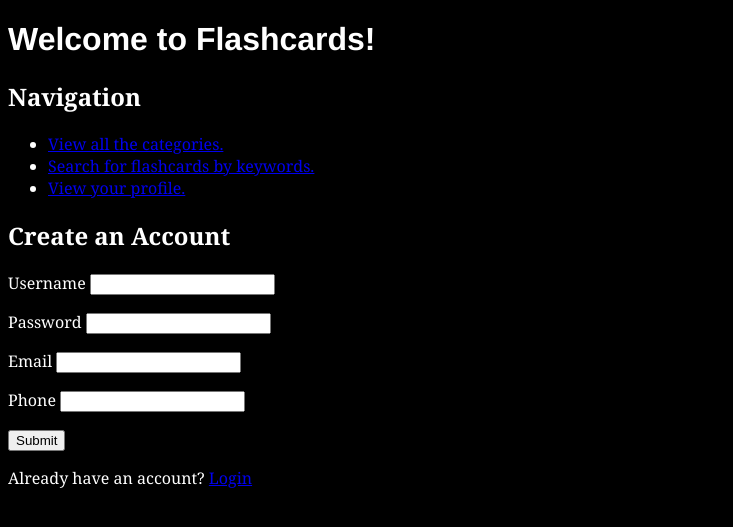
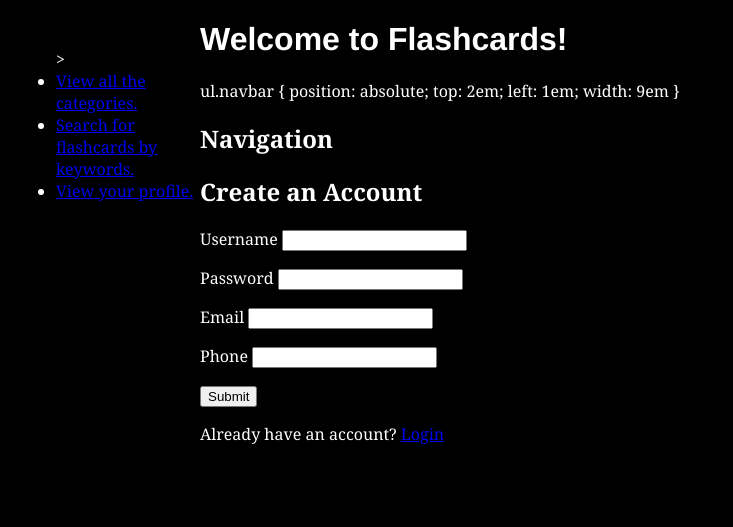
Before and after one commit to aquariangirl/Flashcards, a Flask app: page / in a window 1280 px wide. Shown: the top 527 px of the page, without its empty margins (0-733 px from the left). Run offline with Flask 2, Linux system fonts and the light colour scheme.

Commit message:
styling updates

```diff
--- a/templates/base.html
+++ b/templates/base.html
@@ -8,11 +8,17 @@
     </title>
         <style type="text/css">
           body {
+            padding-left: 12em;
             font-family: Georgia, "Times New Roman",
             Times, serif;
             color: rgb(255, 255, 255);
             background-color: rgb(0, 0, 0)  }
-            h1 {
+          ul.navbar {
+            position: absolute;
+            top: 2em;
+            left: 1em;
+            width: 9em }
+          h1 {
               font-family: Helvetica, Geneva, Arial,
                     SunSans-Regular, sans-serif }
         </style>
--- a/templates/homepage.html
+++ b/templates/homepage.html
@@ -4,8 +4,15 @@
 {% block body %}
   <h1>Welcome to Flashcards!</h1>
 
+
+  ul.navbar {
+    position: absolute;
+    top: 2em;
+    left: 1em;
+    width: 9em }
+
   <h2>Navigation</h2>
-  <ul>
+  <ul class="navbar">>
     <li><a href="/categories">View all the categories.</a></li>
     <li><a href="/search">Search for flashcards by keywords.</a></li>
     <li><a href="/user-profile">View your profile.</a></li>
```
